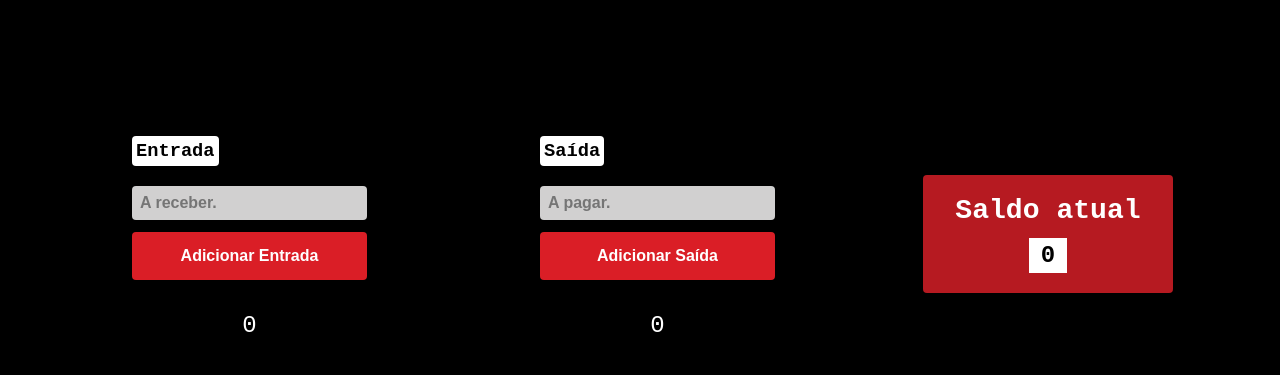
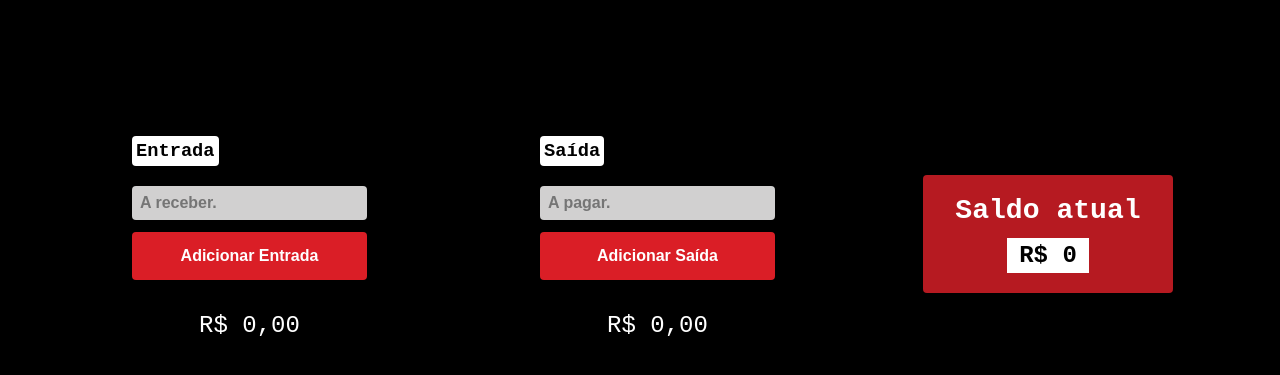
Before and after one commit to SandroJr26/financeiro, a plain HTML site: page index.html in a window 1280 px wide. Shown: the part 137-512 px from the top of the page. Drawn offline with Linux system fonts and the light colour scheme.

Commit message:
js soma de funcoes

```diff
--- a/index.html
+++ b/index.html
@@ -16,19 +16,19 @@
     <div class="entradaSaida">
       <div class="div-entradaSaida js-entrada">
         <h3 class="control-title">Entrada</h3>
-        <input type="number" id="entrada" name="entrada" placeholder="A receber.">
+        <input onclick="this.select();" type="number" id="entrada" name="entrada" placeholder="A receber.">
         <button onclick="adicionarEntrada()">Adicionar Entrada</button>
-        <div class="total"><span class="entrada">0</span></div>
+        <div class="total"><span class="entrada">R$ 0</span></div>
       </div>
       <div class=" div-entradaSaida js-saida">
         <h3 class="control-title">Saída</h3>
-        <input type="number" id="saida" name="saida" placeholder="A pagar.">
+        <input onclick="this.select();" type="number" id="saida" name="saida" placeholder="A pagar.">
         <button onclick="adicionarSaida()">Adicionar Saída</button>
-        <div class="total"><span class="saida">0</span></div>
+        <div class="total"><span class="saida">R$ 0</span></div>
       </div>
       <div class="saldoAtual">
         <h3>Saldo atual</h3>
-        <p class="valorAtual"><span>0</span></p>
+        <p class="valorAtual">R$ 0</p>
       </div>
     </div>
   </div>
--- a/script/script.js
+++ b/script/script.js
@@ -1,18 +1,48 @@
-let saida = document.querySelector(".js-saida .saida").innerHTML;
-let saldoAtual = document.querySelector(".saldoAtual span").innerHTML;
+// let saida = document.querySelector(".js-saida .saida").innerHTML;
+// let saldoAtual = document.querySelector(".saldoAtual span").innerHTML;
+
+// function adicionarEntrada() {
+//   let valorEntrada = document.getElementById("entrada").value;
+//   let totalEntrada = document.querySelector(".js-entrada .entrada").innerHTML;
+//   let valorEntradaTotal =
+//     Number(valorEntrada.replace(",", ".")) +
+//     Number(totalEntrada.replace(",", "."));
+//   let valorFormatado = valorEntradaTotal.toLocaleString("pt-BR", {
+//     minimumFractionDigits: 2,
+//   });
+//   document.querySelector(".js-entrada .entrada").innerHTML = valorFormatado;
+//   console.log("valorEntrada", valorEntrada);
+//   console.log("totalEntrada", totalEntrada);
+//   console.log("valorEntradaTotal", valorEntradaTotal);
+//   console.log("valorFormatado", valorFormatado);
+// }
+
+let totalEntrada = 0;
+let totalSaida = 0;
+let totalSaldo = 0;
 
 function adicionarEntrada() {
-  let valorEntrada = document.getElementById("entrada").value;
-  let totalEntrada = document.querySelector(".js-entrada .entrada").innerHTML;
-  let valorEntradaTotal =
-    Number(valorEntrada.replace(",", ".")) +
-    Number(totalEntrada.replace(",", "."));
-  let valorFormatado = valorEntradaTotal.toLocaleString("pt-BR", {
-    minimumFractionDigits: 2,
+  const valorEntrada = document.getElementById("entrada").value;
+  totalEntrada += Number(valorEntrada);
+  valorEntradaFormatado = totalEntrada.toLocaleString("pt-BR", {
+    style: "currency",
+    currency: "BRL",
   });
-  document.querySelector(".js-entrada .entrada").innerHTML = valorFormatado;
-  console.log("valorEntrada", valorEntrada);
-  console.log("totalEntrada", totalEntrada);
-  console.log("valorEntradaTotal", valorEntradaTotal);
-  console.log("valorFormatado", valorFormatado);
+  document.querySelector(".js-entrada .entrada").innerHTML =
+    valorEntradaFormatado;
+  return valorEntradaFormatado;
 }
+
+function adicionarSaida() {
+  const valorSaida = document.getElementById("saida").value;
+  totalSaida -= Number(valorSaida);
+  valorSaidaFormatado = totalSaida.toLocaleString("pt-BR", {
+    style: "currency",
+    currency: "BRL",
+  });
+  document.querySelector(".js-saida .saida").innerHTML = valorSaidaFormatado;
+  return valorSaidaFormatado;
+}
+
+adicionarEntrada();
+adicionarSaida();
```
